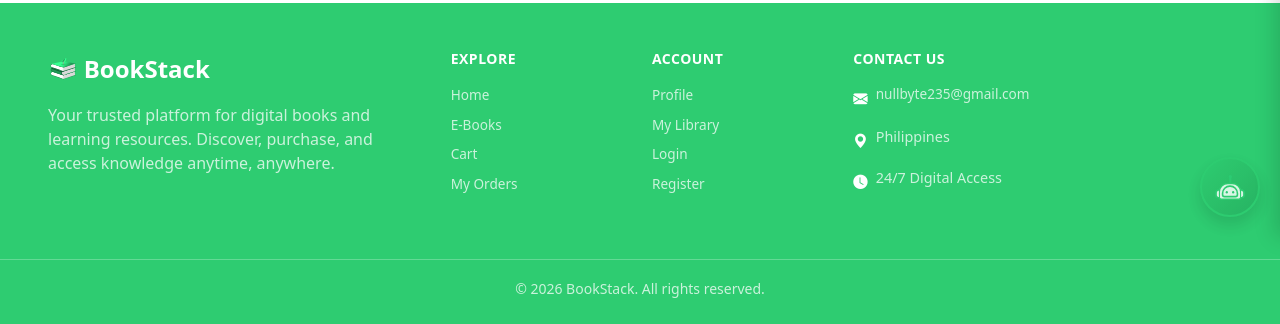
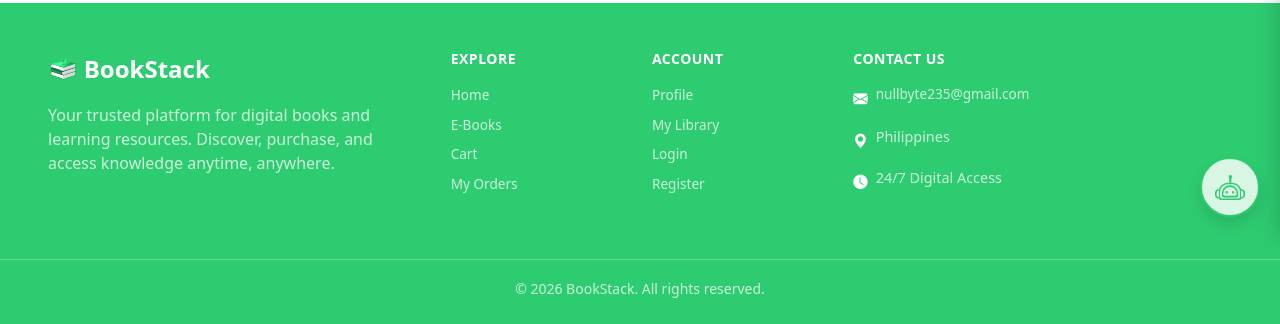
Before and after one commit to Hiro-Setsuya/BookStack, a PHP site: page /BookStack/ in a window 1280 px wide. Shown: the part 563-887 px from the top of the page. Run offline with PHP 8.4, Linux system fonts and the light colour scheme.

Commit message:
Changed chatbot button bg to white

```diff
--- a/chatbot/chatbot.php
+++ b/chatbot/chatbot.php
@@ -188,9 +188,9 @@ Brief Answer:";
   </div>
 
   <!-- Chat Button -->
-  <button class="btn btn-md btn-green stack-ai-button shadow"
+  <button class="btn btn-md stack-ai-button shadow"
     onclick="openStackAIModal()" id="stackAIButton">
-    <img src="assets/img/logo/chatbot.svg" height="25" alt="LogoC" />
+    <img src="assets/img/logo/chatbot.svg" height="25" alt="Stack AI" />
   </button>
 
   <script src="https://cdn.jsdelivr.net/npm/bootstrap@5.3.8/dist/js/bootstrap.bundle.min.js"></script>
--- a/chatbot/style.css
+++ b/chatbot/style.css
@@ -197,6 +197,7 @@
  /* Emoji spacing */
  .message.bot .msg-bubble br:first-child {
      display: none;
+ }
  .message.bot .msg-bubble ol {
      margin: 8px 0;
      padding-left: 20px;
@@ -204,6 +205,8 @@
 
  .message.bot .msg-bubble li {
      margin: 4px 0;
+    }
+
 .typing-dot {
   width: 8px;
   height: 8px;
```
